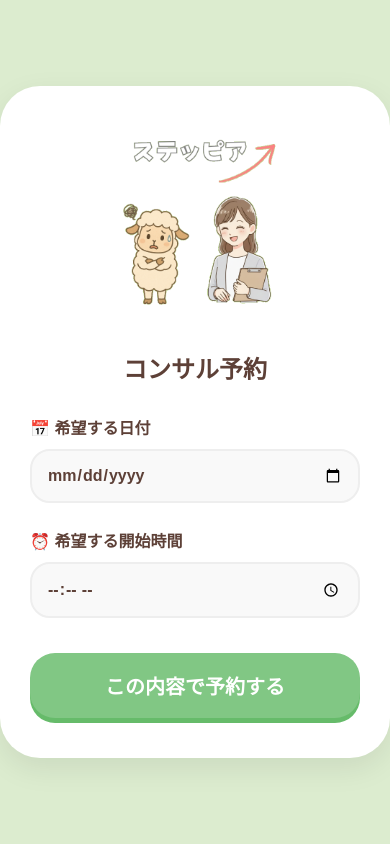
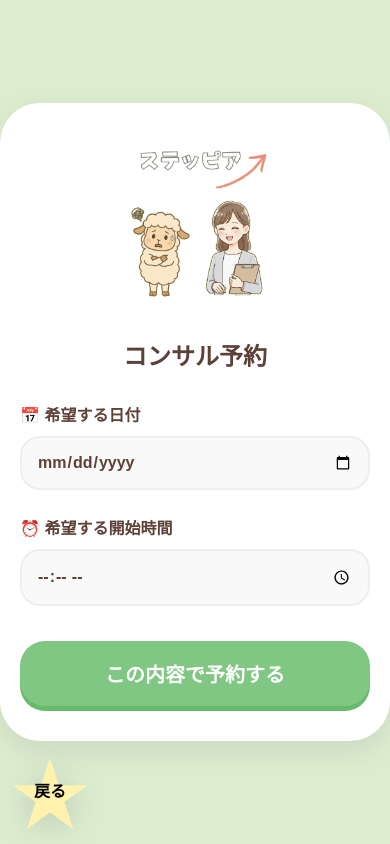
Before and after one commit to nana19820227/steppia_project, a Django app: page /consult/reservation/ in a window 390 px wide. Run offline with Django 5.2, Linux system fonts and the light colour scheme; some web fonts are replaced.

Commit message:
コンサル予約画面のデザインを星ボタン付きの完全版に更新

```diff
--- a/steppia_app/templates/steppia_app/consult_reservation.html
+++ b/steppia_app/templates/steppia_app/consult_reservation.html
@@ -7,13 +7,15 @@
     <title>コンサル予約 - ステッピア</title>
     <link href="https://fonts.googleapis.com/css2?family=Zen+Maru+Gothic:wght@700;900&display=swap" rel="stylesheet">
     <style>
-        /* ステッピア共通のデザイン定義 */
+        /* ステッピア共通のデザイン定義（色彩プロレベル） */
         :root {
-            --bg: #DCECCF; /* 背景の癒やしグリーン */
+            --bg: #DCECCF; /* 那奈さんアプリ指定色 */
             --white: #FFFFFF;
             --text-brown: #5D4037; /* 優しい茶色の文字 */
             --btn-green: #81C784; /* 予約ボタンの緑 */
             --btn-green-shadow: #66BB6A;
+            --star-yellow: #FFF2AF; /* 戻るボタンの星の色 */
+            --text-black: #000000;  /* 星の中の文字色 */
         }
         body {
             background-color: var(--bg);
@@ -24,21 +26,23 @@
             align-items: center;
             min-height: 100vh;
             color: var(--text-brown);
+            overflow-x: hidden;
         }
 
-        /* メインの白いカード */
+        /* 🏠 メインの予約カード */
         .reservation-card {
             background: var(--white);
             width: 90%;
             max-width: 400px;
             padding: 40px 30px;
-            border-radius: 40px; /* 丸い角 */
-            box-shadow: 0 10px 30px rgba(0,0,0,0.08); /* 優しい影 */
+            border-radius: 40px;
+            box-shadow: 0 10px 30px rgba(0,0,0,0.08);
             text-align: center;
+            z-index: 10; /* 星ボタンより背面に配置 */
         }
 
         /* ロゴ画像 */
-        .app-logo { width: 180px; margin-bottom: 20px; }
+        .app-logo { width: 160px; margin-bottom: 15px; }
 
         h2 { font-size: 24px; font-weight: 900; margin-bottom: 30px; }
 
@@ -46,7 +50,6 @@
         .form-group { margin-bottom: 25px; text-align: left; }
         .form-group label { display: block; margin-bottom: 10px; font-weight: 900; font-size: 16px; }
 
-        /* 日付・時間入力欄を可愛く */
         input[type="date"], input[type="time"] {
             width: 100%; padding: 15px;
             border-radius: 20px; border: 2px solid #eee;
@@ -55,7 +58,7 @@
         }
         input:focus { border-color: var(--btn-green); background: var(--white); }
 
-        /* 予約ボタン（マイページの緑ボタンと統一） */
+        /* 予約ボタン（マイページと統一） */
         .submit-btn {
             width: 100%; padding: 18px; margin-top: 10px;
             border: none; border-radius: 25px;
@@ -64,9 +67,60 @@
             box-shadow: 0 5px 0 var(--btn-green-shadow); transition: 0.1s;
         }
         .submit-btn:active { transform: translateY(4px); box-shadow: none; }
+
+        /* --- 戻るボタン（画面左下に固定） --- */
+        .bottom-nav {
+            position: fixed;
+            bottom: 30px;
+            left: 30px;
+            z-index: 1000;
+        }
+        .star-link-btn {
+            position: relative;
+            display: flex;
+            align-items: center;
+            justify-content: center;
+            width: 140px;
+            height: 140px;
+            text-decoration: none;
+        }
+        .star-icon {
+            font-size: 140px;
+            color: var(--star-yellow);
+            filter: drop-shadow(0 6px 15px rgba(0,0,0,0.12));
+        }
+        .star-text {
+            position: absolute;
+            font-size: 28px;
+            font-weight: 900;
+            color: var(--text-black);
+            top: 50%;
+            left: 50%;
+            transform: translate(-50%, -45%);
+        }
+
+        /* 🆕 携帯（スマホ）向けの調整：画面を圧迫しないサイズへ */
+        @media (max-width: 480px) {
+            .bottom-nav {
+                bottom: 15px;
+                left: 10px;
+            }
+            .star-link-btn {
+                width: 80px;
+                height: 80px;
+            }
+            .star-icon {
+                font-size: 80px;
+            }
+            .star-text {
+                font-size: 16px;
+            }
+            .reservation-card { padding: 35px 20px; }
+        }
     </style>
 </head>
 <body>
+
     <div class="reservation-card">
         <img src="{% static 'images/stepia_icon_clean_transparent.png' %}" class="app-logo" alt="Steppia">
         <h2>コンサル予約</h2>
@@ -87,5 +141,13 @@
             <button type="submit" class="submit-btn">この内容で予約する</button>
         </form>
     </div>
+
+    <div class="bottom-nav">
+        <a href="{% url 'menu' %}" class="star-link-btn">
+            <span class="star-icon">★</span>
+            <span class="star-text">戻る</span>
+        </a>
+    </div>
+
 </body>
 </html>
```
